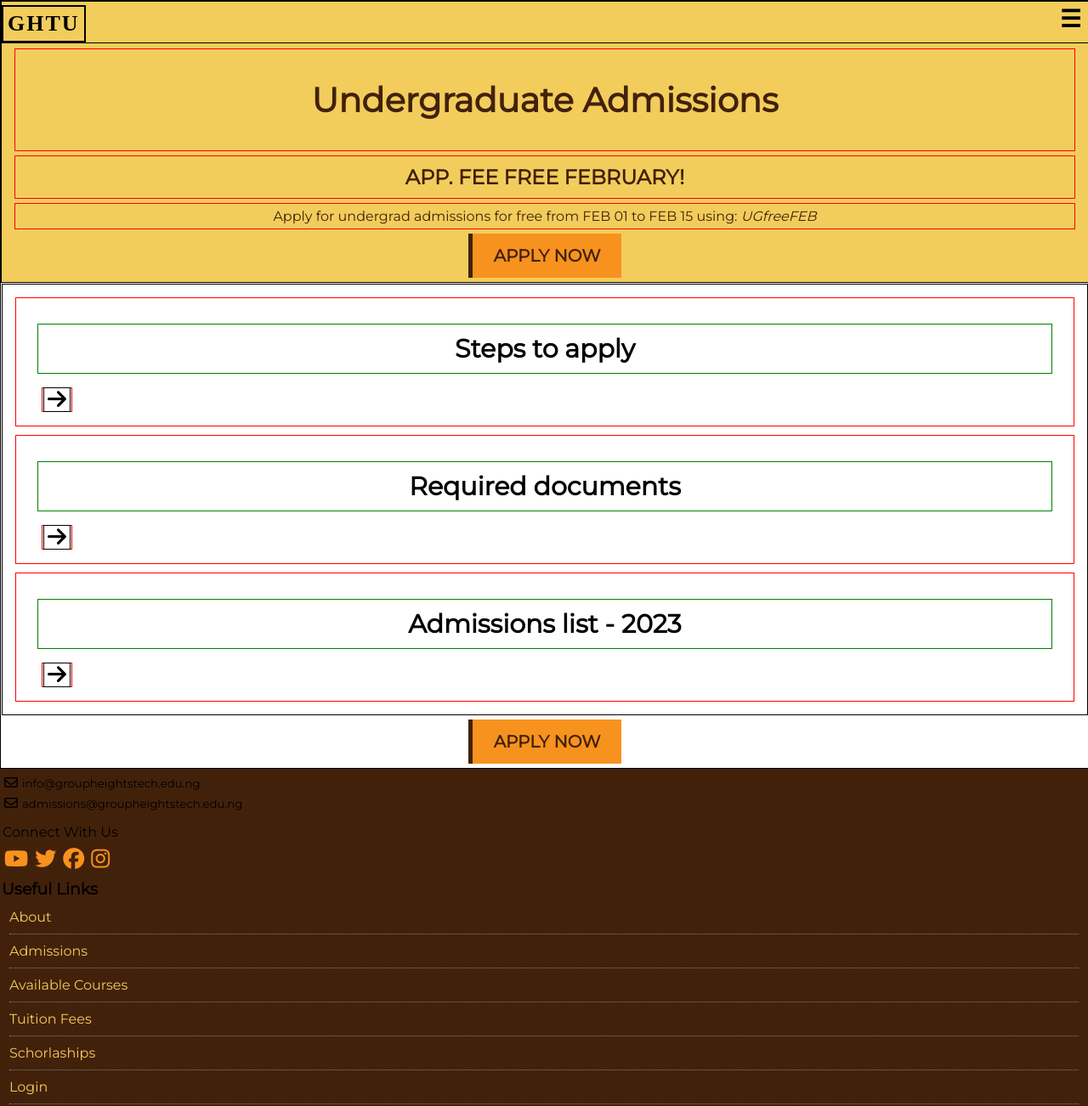
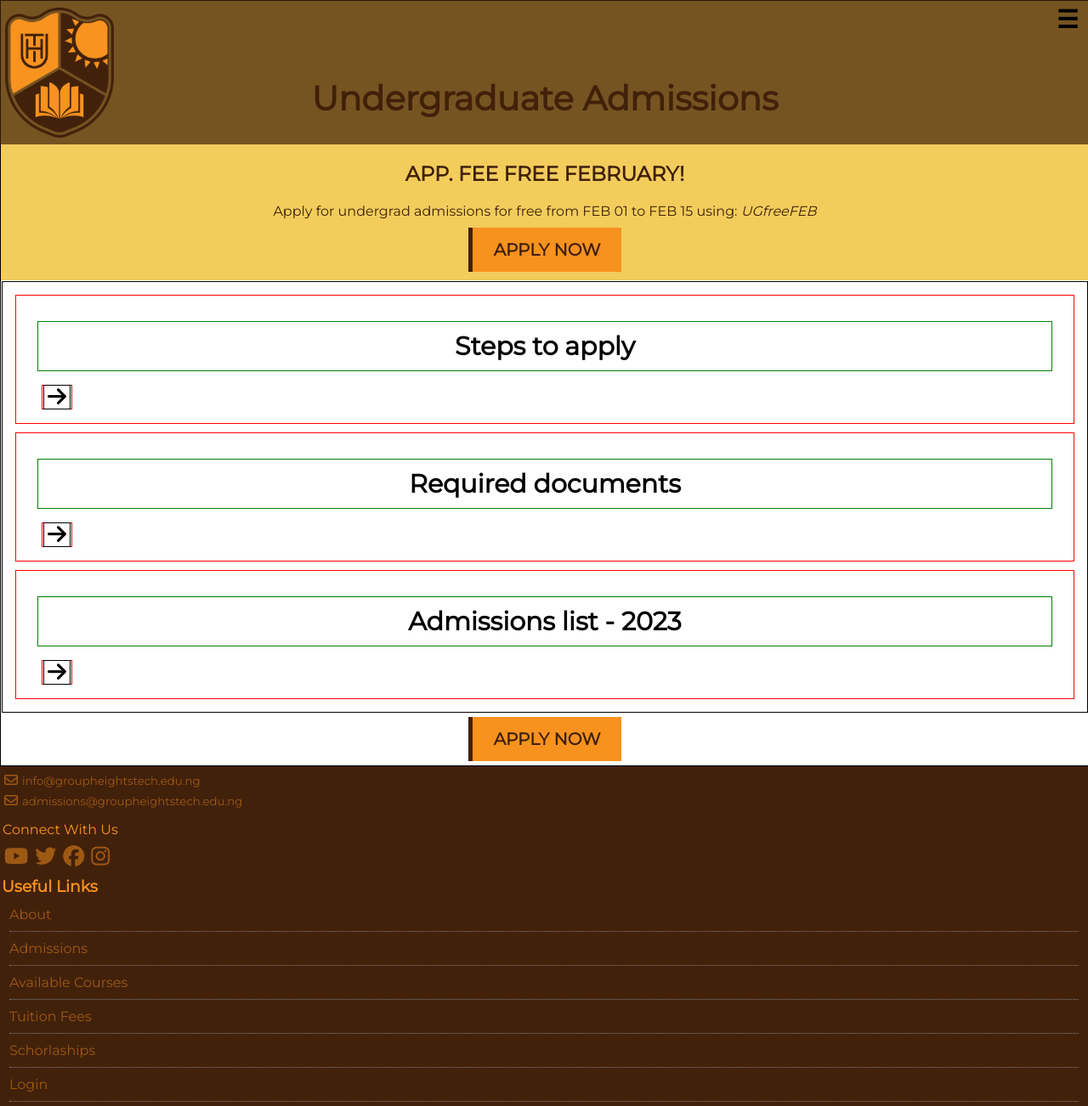
Before and after one commit to ashraf267/group-heights-university, a plain HTML site: page index.html in a window 1280 px wide. Shown: the top 1302 px of the page at 85% size. Drawn offline with Linux system fonts and the light colour scheme.

Commit message:
added header image/logo and colors to bring the UI to life

```diff
--- a/index.html
+++ b/index.html
@@ -18,46 +18,45 @@
         }
 
         .header {
-            border: 1px solid black;
             width: 100%;
             height: auto;
             position: fixed;
             top: 0;
             padding: 5px 1px 0;
             /* add background-color here */
+            background-color: rgba(66, 33, 11, 0.7);
         }
 
-        #wordmark {
-            text-transform: uppercase;
-            float: left;
-            border: 2px solid black;
-            font-size: 26px;
-            font-weight: bold;
-            /* add font-family here */
-            padding: 5px;
-            /* add color here */
-            letter-spacing: 2px;
+        #navbar-logo {
+            text-decoration: none;
         }
 
+        #navbar-logo img {
+            width: 10%;
+            margin: 2px 3px;
+            padding: 2px;
+        }
         #navbar-btn {
             float: right;
             position: relative;
             right: 10px;
-            font-size: 28px;
+            font-size: 29px;
             background-color: transparent;
             border: none;
             font-weight: bold;
+            padding: 1px 2px;
         }
 
         #navbar {
             /* add background-color here */
+            background-color: #42210b;
             display: none;
+            padding: 3px 1px;
+            border-bottom: 2px solid #f7921e;
             /* later, I'd like to add a transition property here */
         }
 
         #navbar ul {
-            border: 1px solid red;
-            margin-top: 50px;
             text-align: center;
             list-style-type: none;
         }
@@ -71,7 +70,7 @@
             text-decoration: none;
             padding: 1px 5px;
             /* add color here */
-            border: 1px solid black;
+            color: #f7921e;
         }
 
         #post-header {
@@ -109,14 +108,12 @@
         }
 
         #banner {
-            border: 1px solid black;
             background-color: #F2CD5C;
-            padding: 50px 10px 0;
+            padding: 50px 10px 5px;
         }
 
         #banner .children {
             color: #42210b;
-            border: 1px solid red;
             text-align: center;
             margin: 5px;
             font-family: 'Montserrat', sans-serif;
@@ -186,6 +183,7 @@
             display: block;
             margin: 5px 1px;
             font-family: 'Montserrat', sans-serif;
+            color: rgba(247, 146, 30, 0.5);
         }
 
         #icon-emails span i {
@@ -202,10 +200,11 @@
             text-transform: capitalize;
             font-weight: normal;
             font-family: 'Montserrat', sans-serif;
+            color: #f7921e;
         }
 
         .sm-icons a {
-            color: #f7921e;
+            color: rgba(247, 146, 30, 0.5);
             display: inline-block;
             margin: 0 2px;
         }
@@ -222,6 +221,7 @@
             text-transform: capitalize;
             margin: 1px;
             font-family: 'Montserrat', sans-serif;
+            color: #f7921e;
         }
 
         #links-x2 ul {
@@ -239,13 +239,14 @@
             text-transform: capitalize;
             font-size: 16px;
             font-family: 'Montserrat', sans-serif;
-            color: #F2CD5C;
+            color: rgba(247, 146, 30, 0.5);
         }
 
         .footer #cpyrt-wrapper {
             /* add background-color here */
             background-color: #f7921e;
             margin: 2px 1px 0;
+            padding: 3px;
         }
 
         .footer #cpyrt-wrapper p {
@@ -254,7 +255,6 @@
             font-family: 'Montserrat', sans-serif;
             text-align: center;
             /* add color here */
-            margin: 10px 5px;
         }
     </style>
 </head>
@@ -271,7 +271,7 @@
 
     <!-- TODO: setup the basic front-end template -->
     <div class="header"> <!-- this header is a fixed header -->
-        <p id="wordmark">ghtu</p>
+        <a id="navbar-logo" href="#"><img src="Asset 3.png"></a>
         <!-- the hamburger &#9776; html symbol should be substituted with a proper hamburger icon from fontawesome -->
         <button onclick="(this.innerHTML == '&#9776;') ? openNav() : closeNav();" id="navbar-btn">&#9776;</button>
         <div id="navbar">
```
Also changed, not shown: Asset 3.png (added).
